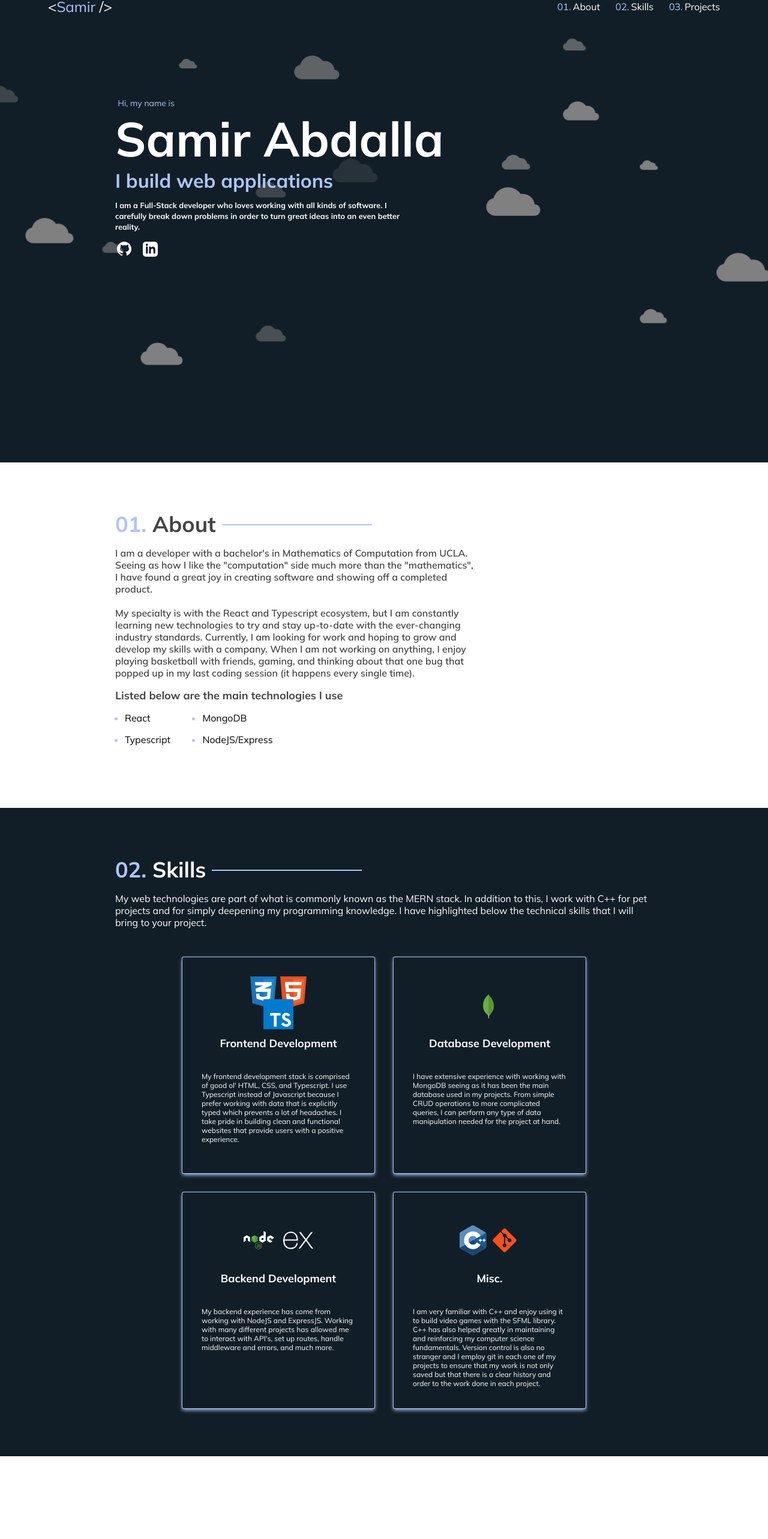
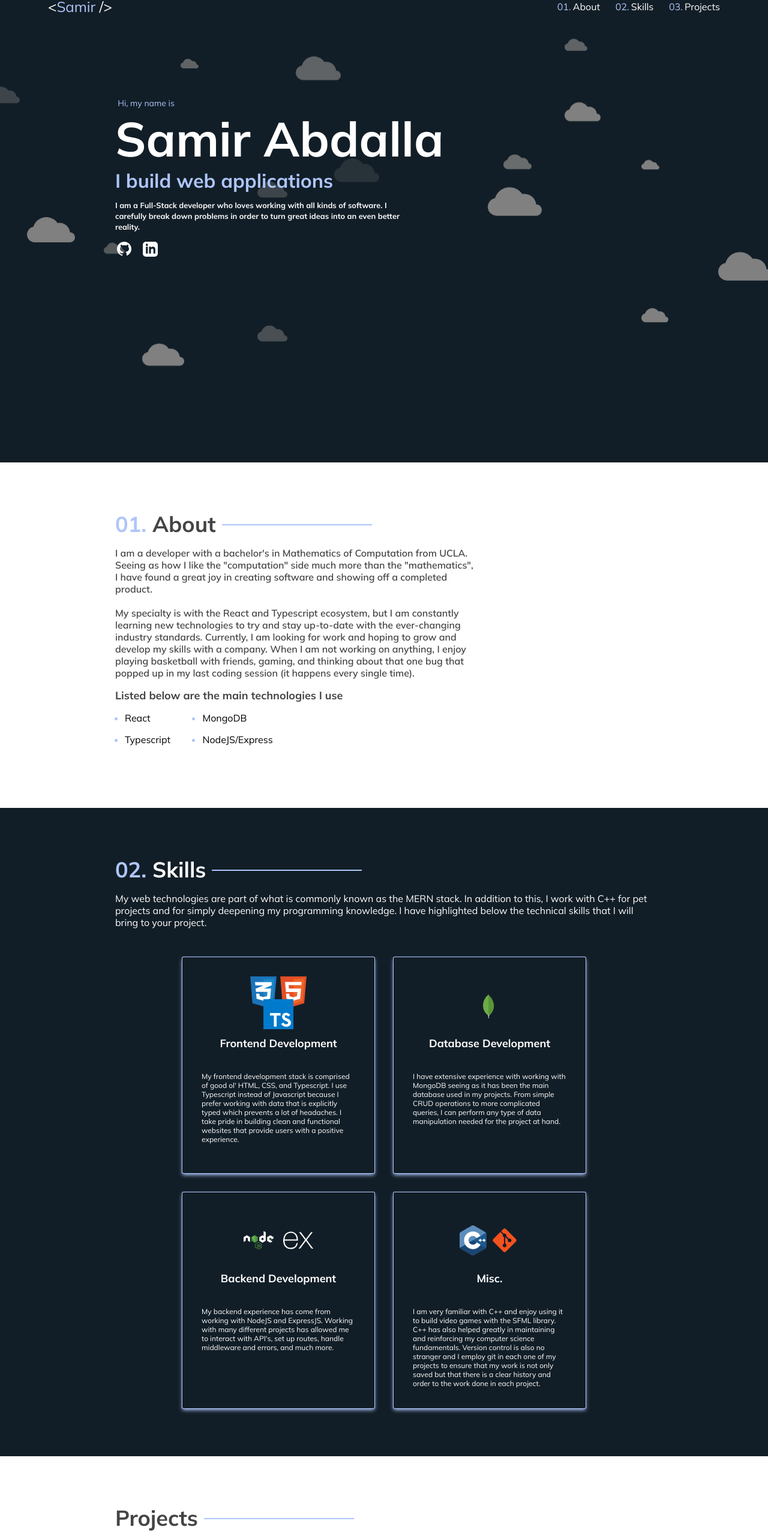
Before and after one commit to SamirOsAbdalla/portfoliov2, a Next.js app: page / in a window 1280 px wide. Shown: the part 29-2595 px from the top of the page at 60% size. Before the commit the page ends 2457 px from the top, so only its background shows below. Built offline with nearby package versions, Linux system fonts and the light colour scheme.

Commit message:
Created refs for each section so navbar can scroll to them

```diff
--- a/src/app/page.tsx
+++ b/src/app/page.tsx
@@ -5,14 +5,28 @@ import Navbar from '@/Components/Navbar/Navbar'
 import Hero from '@/Components/Hero/Hero'
 import About from '@/Components/About/About'
 import Skills from '@/Components/Skills/Skills'
+import Projects from '@/Components/Projects/Projects'
+import Footer from '@/Components/Footer/Footer'
 
+import { useRef } from 'react'
 export default function Home() {
+
+  const aboutRef = useRef(null)
+  const skillsRef = useRef(null)
+  const projectsRef = useRef(null)
+
   return (
     <main className={styles.main}>
-      <Navbar />
-      <Hero />
-      <About />
-      <Skills />
+      <Navbar
+        aboutRef={aboutRef}
+        skillsRef={skillsRef}
+        projectsRef={projectsRef}
+      />
+      <Hero projectsRef={projectsRef} />
+      <About ref={aboutRef} />
+      <Skills ref={skillsRef} />
+      <Projects ref={projectsRef} />
+      <Footer />
     </main>
   )
 }
```
